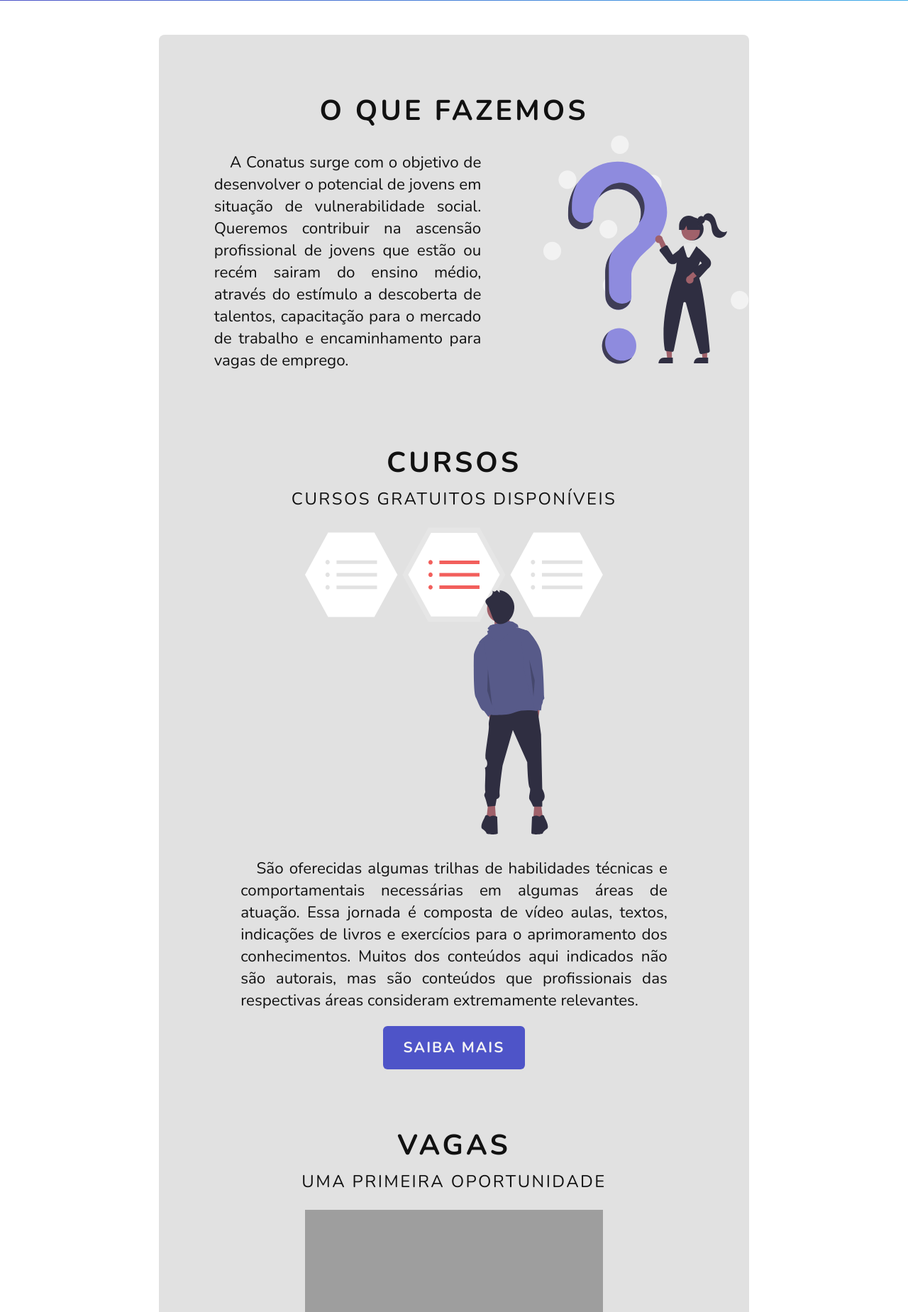
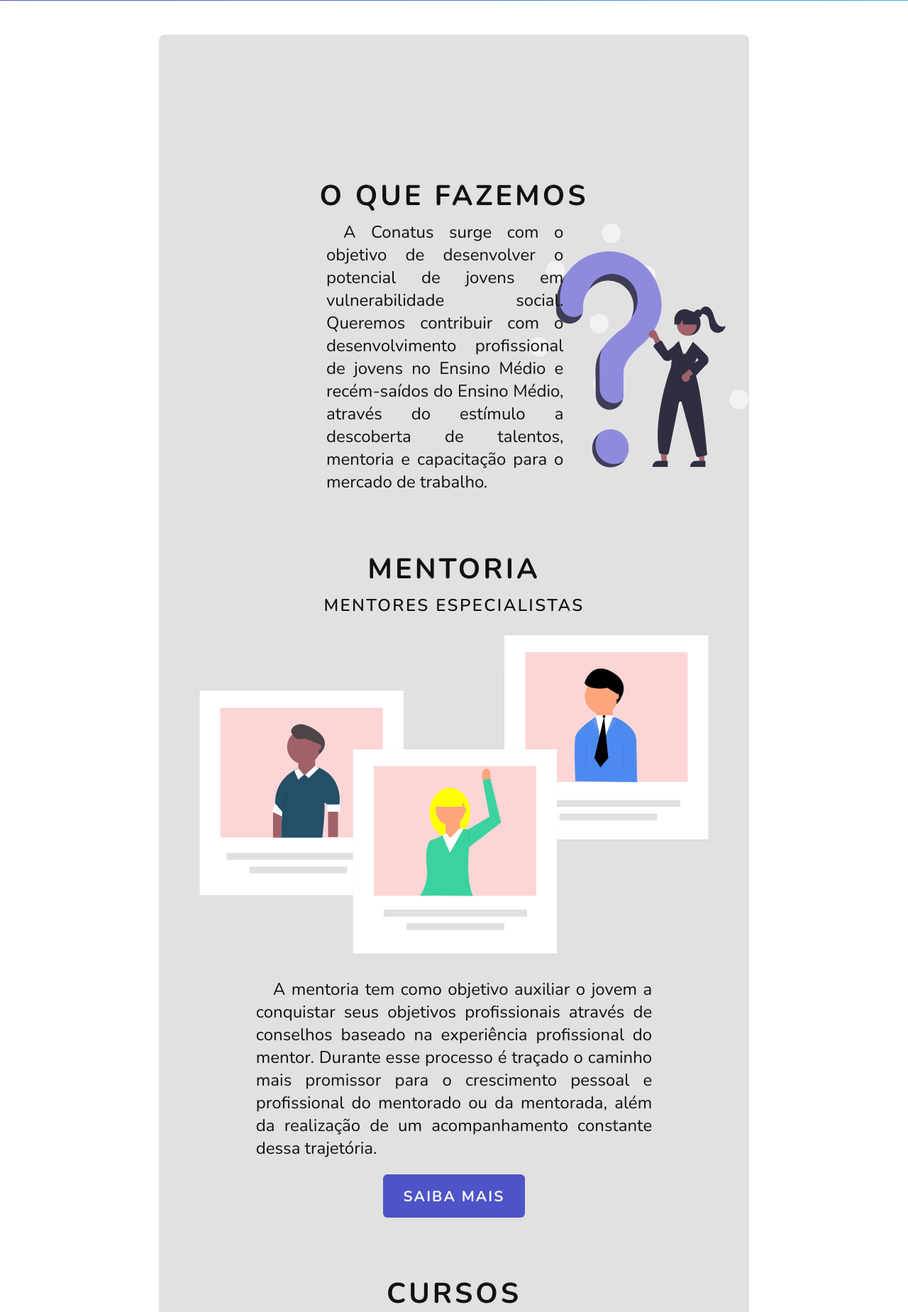
Before and after one commit to projeto-conatus/conatus, a PHP site: page / in a window 1280 px wide. Shown: the part 799-2648 px from the top of the page at 71% size. Run offline with PHP 8.4, Linux system fonts and the light colour scheme; some libraries are stand-ins or nearby versions; some web fonts are replaced; grey boxes are pictures that could not be loaded.

Commit message:
criacao selectArtigo

```diff
--- a/css/apresentacao.css
+++ b/css/apresentacao.css
@@ -163,7 +163,6 @@ footer h4 {
 
   .apresentacao h3 {
     font-size: 1.5em;
-    font-weight: normal;
   }
 
   .apresentacao h2 {
@@ -171,11 +170,10 @@ footer h4 {
   }
 
   .apresentacao p {
-    width: 75%;
+    width: 70%;
     margin: 0 auto;
     text-indent: 1em;
-    font-size: 1.4em;
-    grid-area: texto;
+    font-size: 1.5em;
   }
 
   .oQueFazemos {
@@ -190,23 +188,28 @@ footer h4 {
   }
 
   .oQueFazemosTitulo {
-    margin-top: 2em;
+    margin-top: 5em;
     grid-area: titulo;
+  }
+
+  .oQueFazemosParagrafo {
+    width: 100%;
+    grid-area: texto;
+    margin: 0 0 0 14rem !important;
   }
 
   .arteDuvida {
     grid-area: img;
-    width: 18vw;
-    min-width: 300px;
+    width: 320px;
     margin: 0 0 2rem !important;
   }
 
   .arteEspecialistas {
-    width: 420px;
+    width: 720px;
   }
 
   .arteEscolha {
-    width: 420px;
+    width: 720px;
   }
 
   .botaoSaibaMais {
--- a/css/cadastro.css
+++ b/css/cadastro.css
@@ -157,8 +157,7 @@ label {
   text-transform: uppercase;
   font-weight: bold;
   background: #3AC1F0;
-  color: #f5f5f5;
-  text-shadow: 0 1px 3px rgba(0, 0, 0, .5);
+  color: #212121;
   letter-spacing: .05rem;
   border-radius: 5px;
 }
--- a/css/curso.css
+++ b/css/curso.css
@@ -49,11 +49,11 @@ body {
 
 @media (min-width: 940px) {
   .titulo {
-    display: block;
+    display: inline-block;
     text-align: center;
     font-size:1.5rem;
-    width: initial;
-    margin: 3rem 0 0 12%;
+    width: 100%;
+    margin: 3rem 0 0 5%;
   }
 
   .curso {
--- a/css/headerHomePage.css
+++ b/css/headerHomePage.css
@@ -146,6 +146,7 @@ a {
     margin: 0 auto;
     padding: 3.5rem 0;
     box-sizing: border-box;
+
   }
 
   header p {
@@ -201,10 +202,6 @@ a {
     transform: initial;
   }
 
-  .itensMenu li a {
-    transition: .3s;
-  }
-
   .itensMenu li a:hover {
     color: #48BFE3;
   }
--- a/index.html
+++ b/index.html
@@ -77,55 +77,35 @@
         <main class="mainApresentacao">
 
             <article class="oQueFazemos">
-                <img src="images/arte_duvida.svg" alt="Moça com o simbolo de interrogação pŕoximo" class="arteDuvida" title="Moça com o simbolo de interrogação pŕoximo">
+                <img src="images/arte_duvida.svg" alt="Moça com dúvida" class="arteDuvida">
 
                 <h2 class="oQueFazemosTitulo">O que fazemos</h2>
                 <p class="oQueFazemosParagrafo">
-                    A Conatus surge com o objetivo de desenvolver o potencial de jovens em situação de vulnerabilidade social. Queremos contribuir na ascensão profissional de jovens que estão ou recém sairam do ensino médio, através do estímulo a descoberta de talentos, capacitação para o mercado de trabalho e encaminhamento para vagas de emprego.
+                    A Conatus surge com o objetivo de desenvolver o potencial de jovens em vulnerabilidade social. Queremos contribuir com o desenvolvimento profissional de jovens no Ensino Médio e recém-saídos do Ensino Médio, através do estímulo a descoberta de talentos,
+                    mentoria e capacitação para o mercado de trabalho.
                 </p>
+            </article>
+
+            <article>
+                <h2>Mentoria</h2>
+                <h3>Mentores especialistas</h3>
+                <img src="images/arte_especialistas.svg" alt="profissionais especialistas em suas áreas" class="arteEspecialistas">
+
+                <p>
+                    A mentoria tem como objetivo auxiliar o jovem a conquistar seus objetivos profissionais através de conselhos baseado na experiência profissional do mentor. Durante esse processo é traçado o caminho mais promissor para o crescimento pessoal e profissional
+                    do mentorado ou da mentorada, além da realização de um acompanhamento constante dessa trajetória.
+                </p>
+                <a href="#" class="botaoSaibaMais">Saiba mais</a>
             </article>
 
             <article>
                 <h2>Cursos</h2>
                 <h3>Cursos gratuitos disponíveis</h3>
-                <img src="images/arte_escolha.svg" alt="Jovem escolhendo uma opção" class="arteEscolha" title="Jovem escolhendo uma opção">
+                <img src="images/arte_escolha.svg" alt="rapaz fazendo uma escolha entre alguns itens" class="arteEscolha">
 
                 <p>
                     São oferecidas algumas trilhas de habilidades técnicas e comportamentais necessárias em algumas áreas de atuação. Essa jornada é composta de vídeo aulas, textos, indicações de livros e exercícios para o aprimoramento dos conhecimentos. Muitos dos conteúdos
                     aqui indicados não são autorais, mas são conteúdos que profissionais das respectivas áreas consideram extremamente relevantes.
-                </p>
-                <a href="#" class="botaoSaibaMais">Saiba mais</a>
-            </article>
-
-            <article>
-                <h2>Vagas</h2>
-                <h3>Uma primeira oportunidade</h3>
-                <img src="images/vagas.svg" alt="Uma entrevista de emprego" class="arteEspecialistas" title="Uma entrevista de emprego">
-
-                <p>
-                    Na área de vagas será possível encontrar vagas e empresas com processo seletivo aberto que se encaixam no perfil do nosso público alvo. Além de vagas direcionadas para minorias como PCD, mulheres, negros e LGBT+. Teremos também um espaço para cadastro de vagas de empresas parceiras.
-                </p>
-                <a href="#" class="botaoSaibaMais">Saiba mais</a>
-            </article>
-
-            <article>
-                <h2>Mentorias (Em breve)</h2>
-                <h3>Uma primeira oportunidade</h3>
-                <img src="images/arte_especialistas.svg" alt="Profissionais especialistas em suas áreas" class="arteEspecialistas" title="Profissionais especialistas em suas áreas">
-
-                <p>
-                    A mentoria tem como objetivo auxiliar o jovem a conquistar seus objetivos profissionais através de conselhos baseado em nossa experiência profissional do mentor. Durante esse processo é traçado o caminho mais promissor para o crescimento pessoal e profissional do mentorado ou da mentorada, além da realização de um acompanhamento constante dessa trajetória.
-                </p>
-                <a href="#" class="botaoSaibaMais">Saiba mais</a>
-            </article>
-
-            <article>
-                <h2>Feed personalizado</h2>
-                <h3>Novidades, notícias e dicas</h3>
-                <img src="images/arte_especialistas.svg" alt="Profissionais especialistas em suas áreas" class="arteEspecialistas" title="Profissionais especialistas em suas áreas">
-
-                <p>
-                    Ao se cadastrar e acessar a plataforma com seu e-mail e senha, você será levado ao nosso feed! disponibilizamos dicas de profissionais de recrutamento e empresas sobre como se preparar para as diferentes etapas de um processo seletivo, artigos sobre tecnologias e ferramentas importantes para o mercado de trabalho, novidades sobre cursos e formações com inscrições abertas e etc.
                 </p>
                 <a href="#" class="botaoSaibaMais">Saiba mais</a>
             </article>
--- a/views/cadastro.html
+++ b/views/cadastro.html
@@ -142,11 +142,10 @@
         <div class="modalConteudo">
             <h1>Aviso</h1>
             <p>Olá!<strong> Somos inicialmente, uma aplicação voltada para jovens que concluíram ou estão no ensino médio em escolas públicas da cidade do Rio de Janeiro</strong>. Nosso objetivo é ajudar esse jovem a se qualificar para o mercado de trabalho, oferecendo cursos, vagas e informação de qualidade. Se você se encaixa nesse perfil, não deixe de se cadastrar  e aproveitar todos os nossos serviços gratuitamente!</p>
-            <p>Você concorda com os termos acima?</p>
 
             <div class="botoesModal">
                 <a href="../index.html">Voltar</a>
-                <button class="fecharModal">Concordo</button>
+                <button class="fecharModal">Me encaixo no perfil</button>
             </div>
 
         </div>
```
Also changed, not shown: css/feedHeader.css (+18 -15 lines), images/arte_escolha.svg, images/vagas.svg (deleted).
